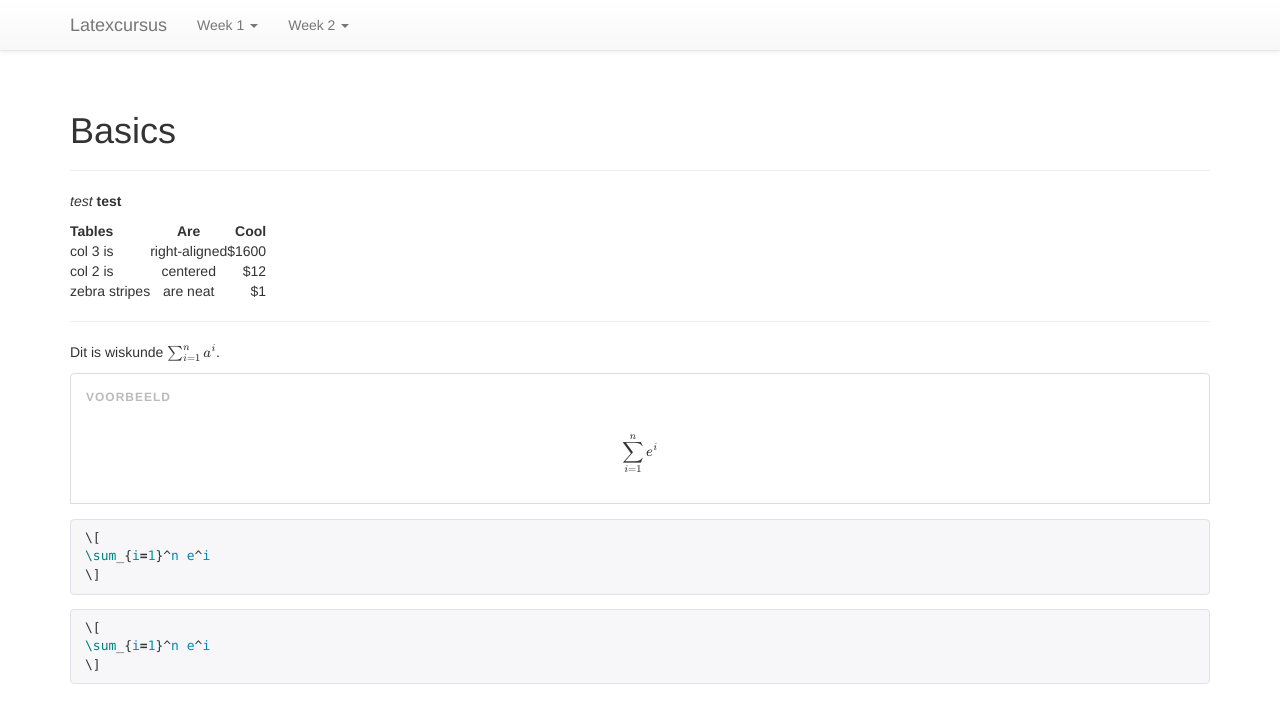
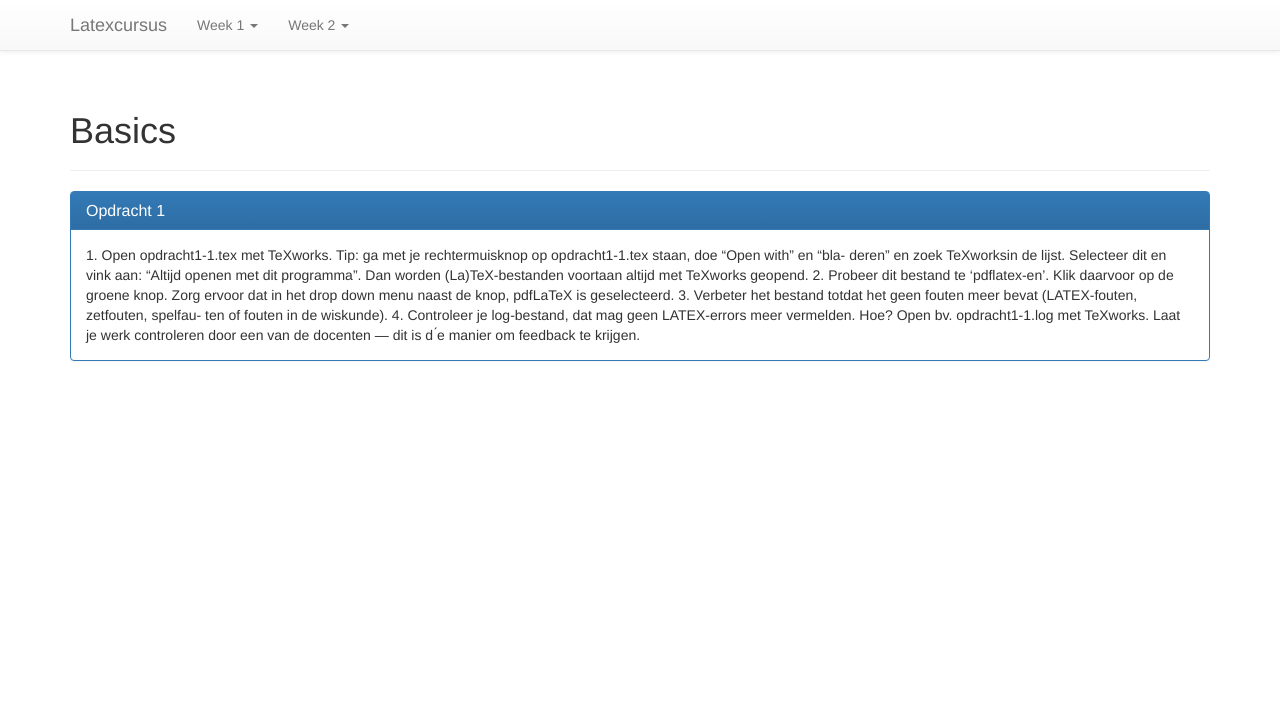
Before and after one commit to jzuiddam/jzuiddam, a Jekyll site: the page built from basics.md, in a window 1280 px wide. Shown: the top 723 px of the page. Built offline with Jekyll 4.4.1, drawn with Linux system fonts in a browser that asks for light colours; nearby versions of some CDN libraries; Markdown is read by kramdown in place of the engine named in the settings; formulas are drawn with MathJax 3.

````diff
--- a/basics.md
+++ b/basics.md
@@ -8,33 +8,16 @@ week: 1
 <h1>Basics</h1>
 </div>
 
+<div class="panel panel-primary">
+<div class="panel-heading">
+    <h3 class="panel-title">Opdracht 1</h3>
+  </div>
+  <div class="panel-body">
 
-*test*
-**test**
+1. Open opdracht1-1.tex met TeXworks. Tip: ga met je rechtermuisknop op opdracht1-1.tex staan, doe “Open with” en “bla- deren” en zoek TeXworksin de lijst. Selecteer dit en vink aan: “Altijd openen met dit programma”. Dan worden (La)TeX-bestanden voortaan altijd met TeXworks geopend.
+2. Probeer dit bestand te ‘pdflatex-en’. Klik daarvoor op de groene knop. Zorg ervoor dat in het drop down menu naast de knop, pdfLaTeX is geselecteerd.
+3. Verbeter het bestand totdat het geen fouten meer bevat (LATEX-fouten, zetfouten, spelfau- ten of fouten in de wiskunde).
+4. Controleer je log-bestand, dat mag geen LATEX-errors meer vermelden. Hoe? Open bv. opdracht1-1.log met TeXworks. Laat je werk controleren door een van de docenten — dit is d ́e manier om feedback te krijgen.
 
-| Tables        | Are           | Cool  |
-| ------------- |:-------------:| -----:|
-| col 3 is      | right-aligned | $1600 |
-| col 2 is      | centered      |   $12 |
-| zebra stripes | are neat      |    $1 |
-
----
-Dit is wiskunde $\sum_{i=1}^n a^i$.
-
-<div class="bs-example">
-\[
-\sum_{i=1}^n e^i
-\]
+  </div>
 </div>
-
-```tex
-\[
-\sum_{i=1}^n e^i
-\]
-```
-
-```tex
-\[
-\sum_{i=1}^n e^i
-\]
-```
````
Also changed, not shown: basics2.textile (added, +27 -0 lines).
